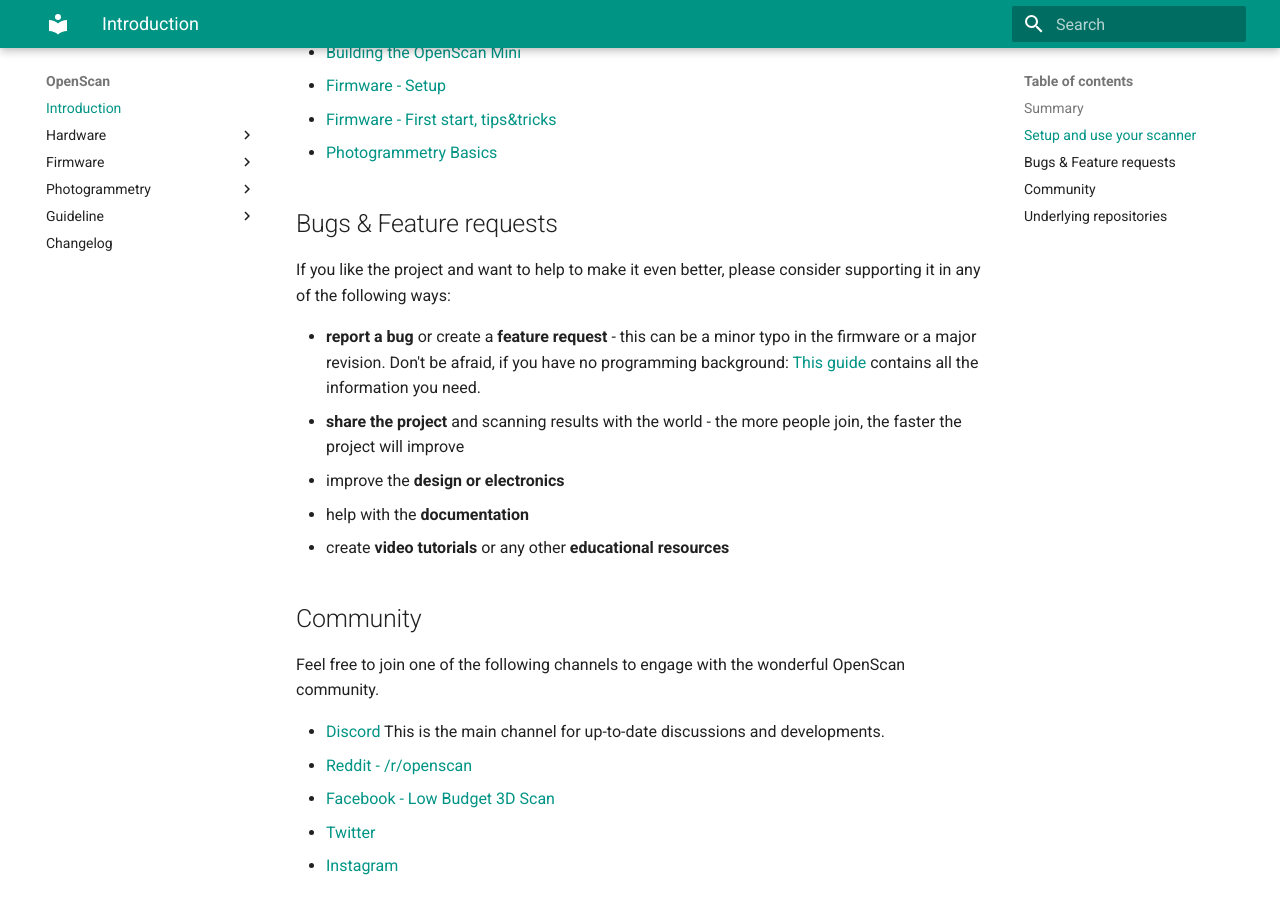
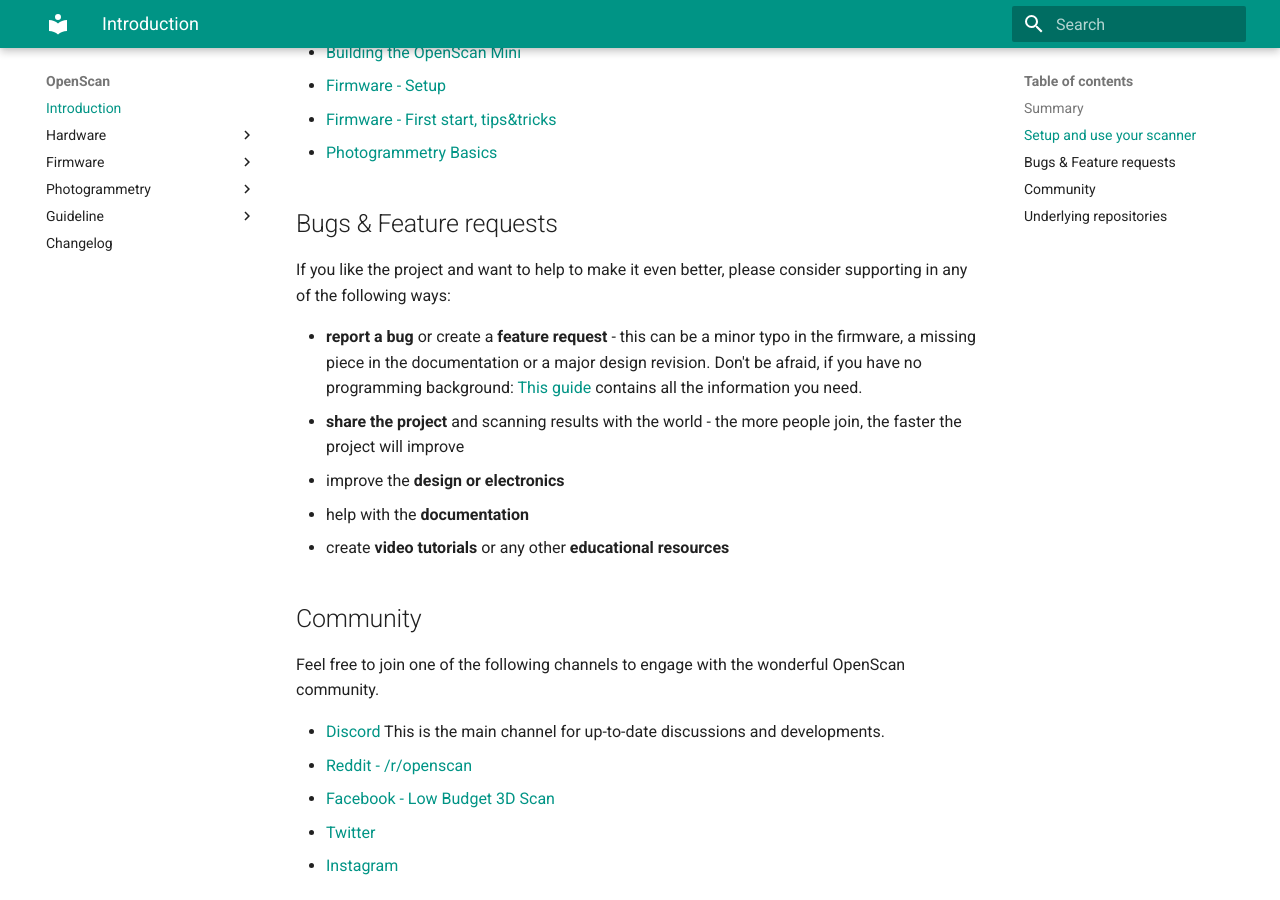
Before and after one commit to OpenScan-org/OpenScan-Doc, an MkDocs documentation site: the page built from docs/index.md, in a window 1280 px wide and 900 px high, scrolled down 586 px. Built offline with MkDocs 1.6.1 and Material for MkDocs 9.7.7, drawn with Linux system fonts in a browser that asks for light colours.

Commit message:
Update index.md

```diff
--- a/docs/index.md
+++ b/docs/index.md
@@ -20,9 +20,9 @@ Use the navigation bar on this site or the following links to get your scanner u
 
 ## Bugs & Feature requests
 
-If you like the project and want to help to make it even better, please consider supporting it in any of the following ways:
+If you like the project and want to help to make it even better, please consider supporting in any of the following ways:
 
-- **report a bug** or create a **feature request** - this can be a minor typo in the firmware or a major revision. Don't be afraid, if you have no programming background: [This guide](guideline/report_bug/) contains all the information you need.
+- **report a bug** or create a **feature request** - this can be a minor typo in the firmware, a missing piece in the documentation or a major design revision. Don't be afraid, if you have no programming background: [This guide](guideline/report_bug/) contains all the information you need.
 - **share the project** and scanning results with the world - the more people join, the faster the project will improve
 - improve the **design or electronics**
 - help with the **documentation**
```
